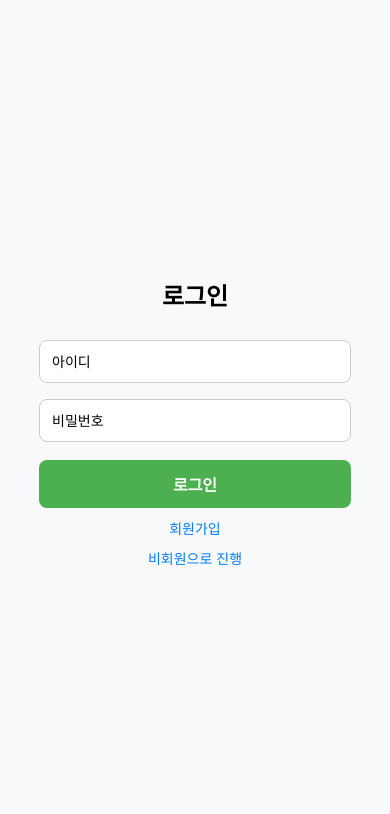
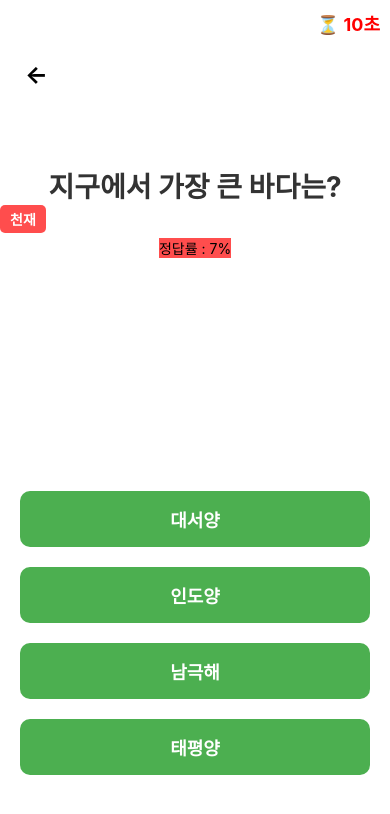
Before and after one commit to gyhan0223/SangSik, a React Native app: screen /Quiz in a window 390 px wide. Shown: the top 814 px of the page. Built offline with nearby package versions, Linux system fonts and the light colour scheme.

Commit message:
QuizScreen 난이도 추가

```diff
--- a/App.js
+++ b/App.js
@@ -49,7 +49,12 @@ export default function App() {
         <Stack.Screen name="Login" component={LoginScreen} />
         <Stack.Screen name="SignUp" component={SignUpScreen} />
         <Stack.Screen name="Main" component={TabNavigator} />
-        <Stack.Screen name="퀴즈설정" component={QuizSetupScreen} />
+        <Stack.Screen name="QuizSetup" component={QuizSetupScreen} />
+        <Stack.Screen
+          name="Quiz"
+          component={QuizScreen}
+          options={{ gestureEnabled: false }} // 스와이프 뒤로 가기 비활성화
+        />
       </Stack.Navigator>
     </NavigationContainer>
   );
--- a/screens/QuizScreen.js
+++ b/screens/QuizScreen.js
@@ -1,12 +1,12 @@
 import { useEffect, useState } from "react";
 import { View, Text, TouchableOpacity, Alert } from "react-native";
+import { useRoute, useNavigation } from "@react-navigation/native";
+import { SafeAreaView } from "react-native";
 import styles from "../styles";
-import { useNavigation } from "@react-navigation/native"; // 🔥 추가
 
 const quizData = [
   {
     category: "과학",
-    difficulty: "쉬움",
     question: "지구에서 가장 큰 바다는?",
     options: ["대서양", "인도양", "태평양", "남극해"],
     answer: "태평양",
@@ -14,7 +14,6 @@ const quizData = [
   },
   {
     category: "지리",
-    difficulty: "보통",
     question: "세계에서 가장 높은 산은?",
     options: ["에베레스트", "K2", "안나푸르나", "마터호른"],
     answer: "에베레스트",
@@ -22,7 +21,6 @@ const quizData = [
   },
   {
     category: "일반상식",
-    difficulty: "어려움",
     question: "한국의 수도는?",
     options: ["서울", "부산", "대구", "인천"],
     answer: "서울",
@@ -30,49 +28,43 @@ const quizData = [
   },
 ];
 
+// 정답률에 따른 난이도 설정 함수
+const getDifficultyLevel = (correctRate) => {
+  if (correctRate >= 70) return { label: "쉬움", color: "#4caf50" };
+  if (correctRate >= 40) return { label: "보통", color: "#ffcc00" };
+  if (correctRate >= 20) return { label: "어려움", color: "#ff9900" };
+  return { label: "천재", color: "#ff4d4d" };
+};
+
 const shuffleArray = (array) => {
   return array.sort(() => Math.random() - 0.5);
 };
 
 export default function QuizScreen() {
+  const route = useRoute();
+  const navigation = useNavigation();
+
   const [currentQuestion, setCurrentQuestion] = useState(0);
   const [score, setScore] = useState(0);
   const [options, setOptions] = useState([]);
-  const [point, setPoint] = useState(0);
   const [timeLeft, setTimeLeft] = useState(15);
-  const [quizStarted, setQuizStarted] = useState(false);
-  const [selectedCategory, setSelectedCategory] = useState(null);
-  const [selectedDifficulty, setSelectedDifficulty] = useState(null);
-  const navigation = useNavigation(); // 🔥 네비게이션 객체 가져오기
 
   useEffect(() => {
-    if (quizStarted) {
-      setOptions(shuffleArray([...quizData[currentQuestion].options]));
-      setTimeLeft(15);
-    }
-  }, [currentQuestion, quizStarted]);
+    setOptions(shuffleArray([...quizData[currentQuestion].options]));
+    setTimeLeft(15);
+  }, [currentQuestion]);
 
   useEffect(() => {
-    if (!quizStarted || timeLeft === 0) return;
-
+    if (timeLeft === 0) {
+      handleTimeout();
+      return;
+    }
     const timer = setInterval(() => {
       setTimeLeft((prevTime) => prevTime - 1);
     }, 1000);
 
     return () => clearInterval(timer);
-  }, [timeLeft, quizStarted]);
-
-  const handleStartQuiz = () => {
-    if (!selectedCategory || !selectedDifficulty) {
-      Alert.alert("선택 필요", "카테고리와 난이도를 선택해주세요.");
-      return;
-    }
-
-    setQuizStarted(true);
-    setCurrentQuestion(0);
-    setScore(0);
-    setTimeLeft(15);
-  };
+  }, [timeLeft]);
 
   const handleTimeout = () => {
     Alert.alert("시간 초과!", "다음 문제로 넘어갑니다.");
@@ -81,16 +73,9 @@ export default function QuizScreen() {
 
   const handleAnswerPress = (selectedOption) => {
     const correctAnswer = quizData[currentQuestion].answer;
+
     if (selectedOption === correctAnswer) {
       setScore(score + 1);
-      setPoint((prevPoint) => {
-        const rate = quizData[currentQuestion].correctRate;
-        if (rate >= 40) return prevPoint + 1;
-        if (rate >= 31) return prevPoint + 2;
-        if (rate >= 21) return prevPoint + 3;
-        if (rate >= 11) return prevPoint + 4;
-        return prevPoint + 5;
-      });
       Alert.alert("정답!", "잘했어요! 🎉");
     } else {
       Alert.alert("오답!", `정답은 "${correctAnswer}" 입니다.`);
@@ -105,73 +90,49 @@ export default function QuizScreen() {
       setTimeLeft(15);
     } else {
       Alert.alert("퀴즈 완료!", `총 점수: ${score}점`, [
-        { text: "확인", onPress: resetQuiz },
+        { text: "확인", onPress: goToSetupScreen },
       ]);
     }
   };
 
-  const resetQuiz = () => {
-    setQuizStarted(false);
-    setSelectedCategory(null);
-    setSelectedDifficulty(null);
+  const goToSetupScreen = () => {
+    navigation.goBack("QuizSetup");
   };
 
-  if (!quizStarted) {
-    return (
-      <View style={styles.container}>
-        <Text style={styles.headerText}>퀴즈 설정</Text>
-
-        {/* 카테고리 선택 */}
-        <Text style={styles.label}>카테고리 선택</Text>
-        {["과학", "지리", "일반상식"].map((category) => (
-          <TouchableOpacity
-            key={category}
-            style={[
-              styles.optionButton,
-              selectedCategory === category && styles.selectedButton,
-            ]}
-            onPress={() => {
-              navigation.replace("퀴즈설정");
-              setSelectedCategory(category);
-            }}
-          >
-            <Text style={styles.optionText}>{category}</Text>
-          </TouchableOpacity>
-        ))}
-
-        {/* 난이도 선택 */}
-        <Text style={styles.label}>난이도 선택</Text>
-        {["쉬움", "보통", "어려움"].map((difficulty) => (
-          <TouchableOpacity
-            key={difficulty}
-            style={[
-              styles.optionButton,
-              selectedDifficulty === difficulty && styles.selectedButton,
-            ]}
-            onPress={() => setSelectedDifficulty(difficulty)}
-          >
-            <Text style={styles.optionText}>{difficulty}</Text>
-          </TouchableOpacity>
-        ))}
-
-        {/* 시작 버튼 */}
-        <TouchableOpacity style={styles.startButton} onPress={handleStartQuiz}>
-          <Text style={styles.startButtonText}>시작하기</Text>
-        </TouchableOpacity>
-      </View>
-    );
-  }
+  // 현재 문제 정보
+  const questionData = quizData[currentQuestion];
+  const difficultyInfo = getDifficultyLevel(questionData.correctRate);
 
   return (
-    <View style={styles.container}>
+    <SafeAreaView style={styles.container}>
+      {/* 🔙 뒤로 가기 버튼 */}
+      <TouchableOpacity style={styles.backButton} onPress={goToSetupScreen}>
+        <Text style={styles.backButtonText}>←</Text>
+      </TouchableOpacity>
+
       {/* 문제 영역 */}
       <View style={styles.questionContainer}>
         <Text style={styles.timerText}>⏳ {timeLeft}초</Text>
-        <Text style={styles.questionText}>
-          {quizData[currentQuestion].question}
-        </Text>
-        <Text style={styles.questionCorrectRate}>
-          정답률 : {quizData[currentQuestion].correctRate}%
+
+        <Text style={styles.questionText}>{questionData.question}</Text>
+
+        {/* 난이도 표시 */}
+        <View
+          style={[
+            styles.difficultyBadge,
+            { backgroundColor: difficultyInfo.color },
+          ]}
+        >
+          <Text style={styles.difficultyText}>{difficultyInfo.label}</Text>
+        </View>
+
+        <Text
+          style={
+            (styles.questionCorrectRate,
+            { backgroundColor: difficultyInfo.color })
+          }
+        >
+          정답률 : {questionData.correctRate}%
         </Text>
       </View>
 
@@ -187,6 +148,6 @@ export default function QuizScreen() {
           </TouchableOpacity>
         ))}
       </View>
-    </View>
+    </SafeAreaView>
   );
 }
--- a/screens/QuizSetupScreen.js
+++ b/screens/QuizSetupScreen.js
@@ -20,6 +20,10 @@ export default function QuizSetupScreen() {
       category: selectedCategory,
       difficulty: selectedDifficulty,
     });
+  };
+
+  const handleTestQuiz = () => {
+    navigation.navigate("Quiz");
   };
 
   return (
@@ -76,6 +80,11 @@ export default function QuizSetupScreen() {
       <TouchableOpacity style={styles.startButton} onPress={handleStartQuiz}>
         <Text style={styles.startButtonText}>시작하기</Text>
       </TouchableOpacity>
+
+      {/* 테스트 버튼 추가 */}
+      <TouchableOpacity style={styles.testButton} onPress={handleTestQuiz}>
+        <Text style={styles.testButtonText}>테스트</Text>
+      </TouchableOpacity>
     </View>
   );
 }
--- a/styles.js
+++ b/styles.js
@@ -1,9 +1,11 @@
 import { StyleSheet } from "react-native";
+import { StatusBar } from "expo-status-bar";
 
 const styles = StyleSheet.create({
   container: {
     flex: 1,
-    backgroundColor: "#f8f9fa", // 밝은 배경색
+    backgroundColor: "#fff", // 밝은 배경색
+    position: "relative", // 뒤로가기 버튼이 화면 밖으로 나가서 추가함
   },
   header: {
     flexDirection: "row",
@@ -69,8 +71,8 @@ const styles = StyleSheet.create({
     fontWeight: "bold",
     color: "red",
     position: "absolute",
-    right: 10, // questionContainer 안에서 우측 정렬
-    top: 10, // questionContainer 안에서 상단 정렬
+    right: 10, // 문제 컨테이너 내부 우측 상단
+    top: 10,
   },
   label: {
     fontSize: 18,
@@ -208,6 +210,46 @@ const styles = StyleSheet.create({
     color: "#fff",
     fontSize: 14,
   },
+  testButton: {
+    backgroundColor: "#FF9800", // 주황색 버튼
+    padding: 15,
+    borderRadius: 5,
+    marginTop: 10, // 시작 버튼과 간격 추가
+    alignItems: "center",
+  },
+
+  testButtonText: {
+    fontSize: 18,
+    color: "white",
+    fontWeight: "bold",
+  },
+  backButton: {
+    position: "absolute",
+    color: "black",
+    top: StatusBar.currentHeight ? StatusBar.currentHeight + 10 : 50, // ✅ 동적 조정
+    left: 15,
+    zIndex: 10, // 모든 요소 위에 배치
+    padding: 10,
+    borderRadius: 5,
+  },
+
+  backButtonText: {
+    fontSize: 24,
+    color: "black",
+    fontWeight: "bold",
+  },
+  difficultyBadge: {
+    paddingVertical: 4,
+    paddingHorizontal: 10,
+    borderRadius: 5,
+    alignSelf: "flex-start",
+    marginBottom: 5,
+  },
+  difficultyText: {
+    fontSize: 14,
+    fontWeight: "bold",
+    color: "#fff",
+  },
 });
 
 export default styles;
```
